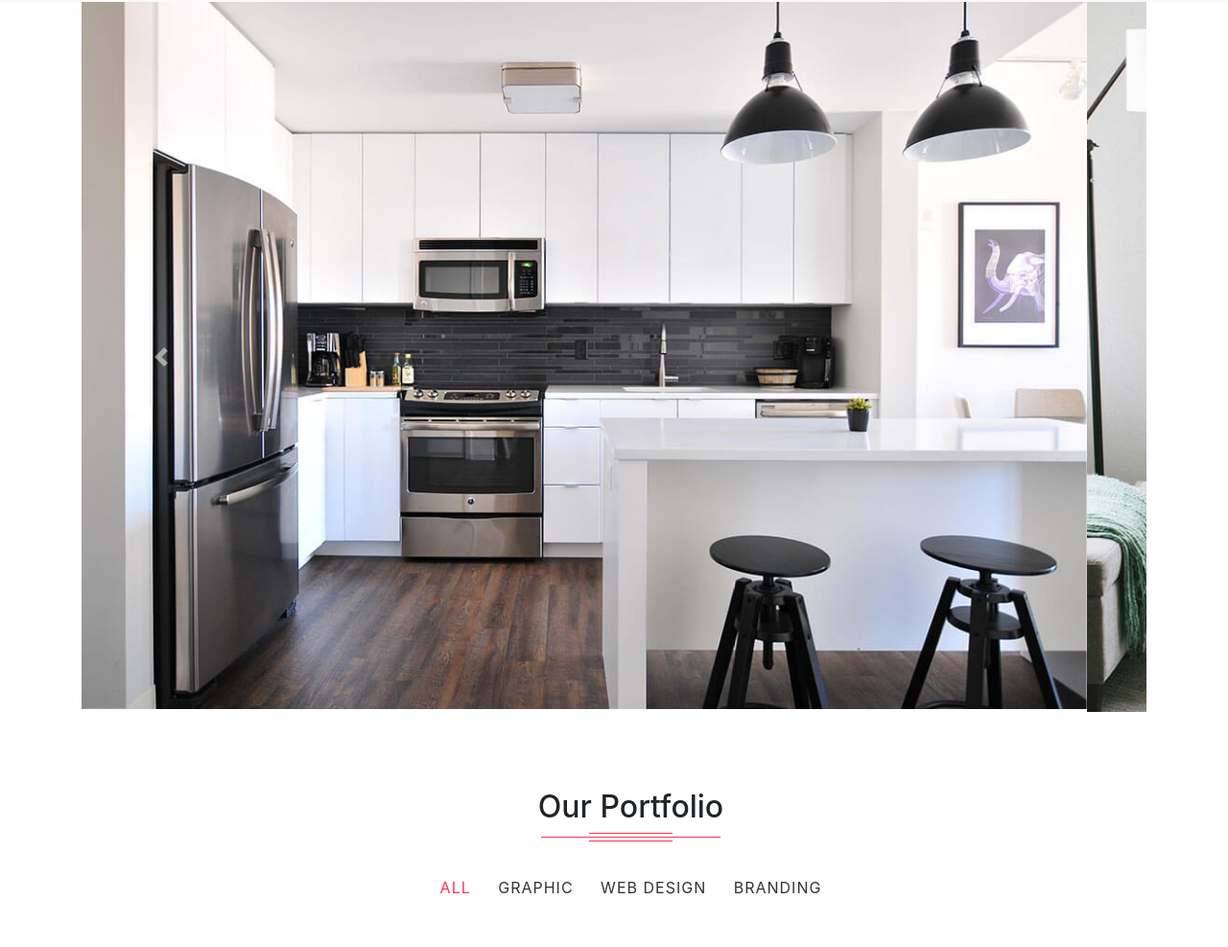
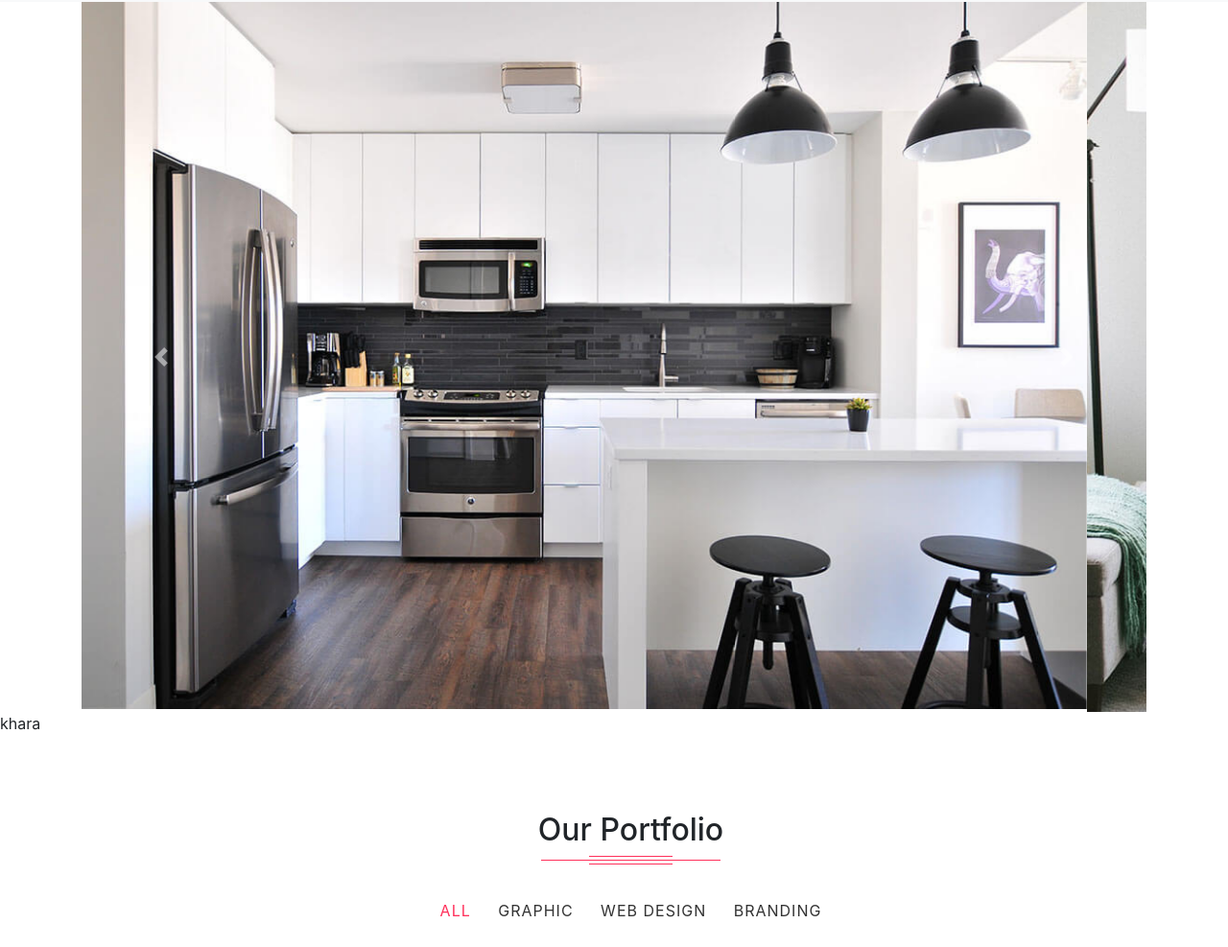
Before and after one commit to yasmenmohamed00/route, a plain HTML site: page index.html in a window 1280 px wide. Shown: the part 54-1041 px from the top of the page at 96% size. Drawn offline with Linux system fonts and the light colour scheme.

Commit message:
ya mosahel

```diff
--- a/index.html
+++ b/index.html
@@ -124,7 +124,9 @@
 
 
 
-    <div class="demo"></div>
+    <div class="demo">
+      <p>khara</p>
+    </div>
 
 
 
```
